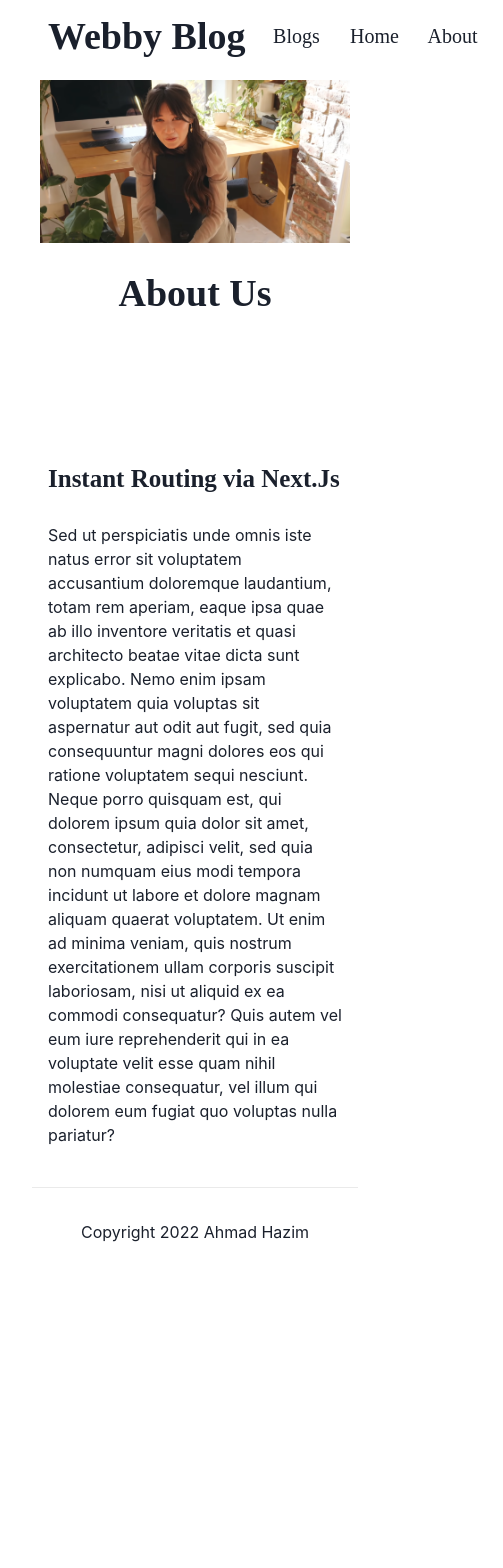
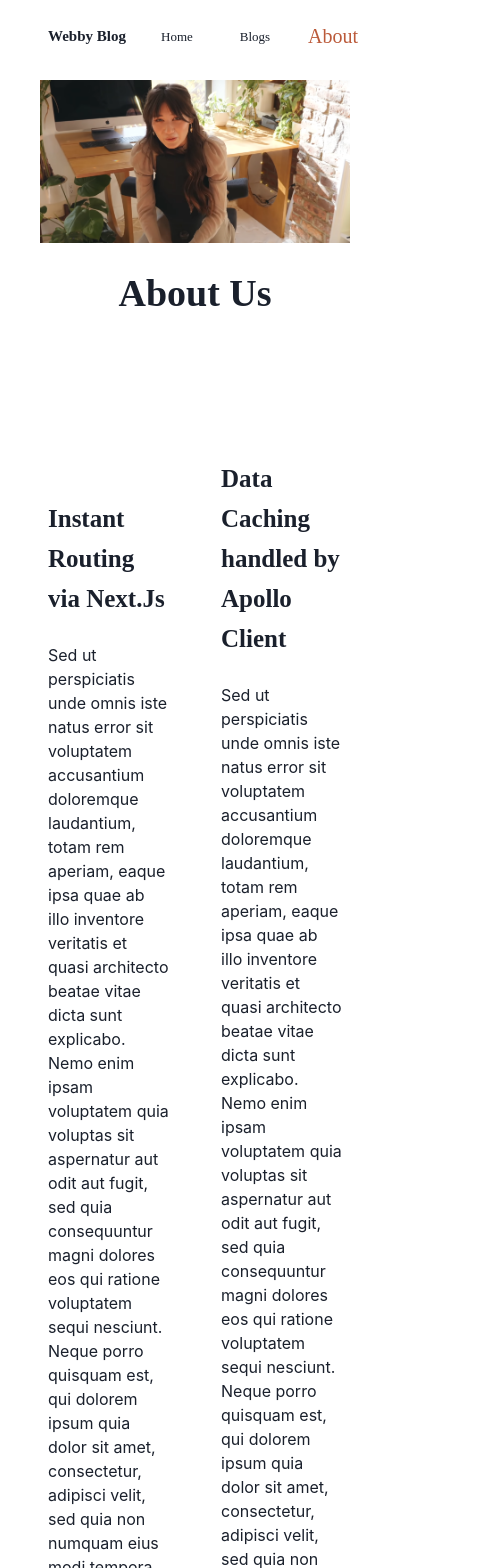
Before and after one commit to TheBlankness/webbyblog, a Next.js app: page /about in a window 390 px wide. Shown: the top 1568 px of the page, 503 px wide, since content can reach past the window. Before the commit the page ends 1276 px from the top, so only its background shows below. Built offline with nearby package versions, Linux system fonts and the light colour scheme.

Commit message:
added nav active, add missing footer

```diff
--- a/Components/Header.js
+++ b/Components/Header.js
@@ -5,32 +5,55 @@ import { useRouter } from "next/router";
 import { Box, Flex, Spacer, Text } from "@chakra-ui/react";
 
 function Header() {
-    const router = useRouter();
+  const router = useRouter();
+  const blogslug = router.asPath;
   return (
     <Flex p={"4"} minWidth="max-content" alignItems="center" gap="2">
-      <Box className={styles.blogdiv} as="button"  onClick={() => {
+      <Box
+        className={styles.blogdiv}
+        as="button"
+        onClick={() => {
           router.push(`/`);
-        }}>
-        <Text className={styles.title}>Webby Blog</Text>
+        }}
+      >
+        <Text className={styles.headerTitle}>Webby Blog</Text>
       </Box>
 
       <Spacer />
 
-      <Box className={styles.blogdiv}  w="70px" as="button" onClick={() => {
-          router.push(`/blogs`);
-        }} >
-        <Text className={styles.subtitle}>Blogs</Text>
+      <Box
+        className={styles.blogdiv}
+        w="70px"
+        as="button"
+        onClick={() => {
+          router.push(`/`);
+        }}
+      >
+        <Text className={blogslug == "/" ? styles.subtitleActive : styles.subtitle}>
+          Home
+        </Text>
       </Box>
 
-      <Box className={styles.blogdiv}  w="70px" as="button" onClick={() => {
-          router.push(`/`);
-        }}>
-        <Text className={styles.subtitle}>Home</Text>
+      <Box
+        className={styles.blogdiv}
+        w="70px"
+        as="button"
+        onClick={() => {
+          router.push(`/blogs`);
+        }}
+      >
+        <Text className={blogslug == "/blogs" ? styles.subtitleActive : styles.subtitle}>Blogs</Text>
       </Box>
-      <Box className={styles.blogdiv}  w="70px" as="button" onClick={() => {
+
+      <Box
+        className={styles.blogdiv}
+        w="70px"
+        as="button"
+        onClick={() => {
           router.push(`/about`);
-        }}>
-        <Text className={styles.subtitle}>About</Text>
+        }}
+      >
+        <Text className={blogslug == "/about" ? styles.subtitleActive : styles.subtitle}>About</Text>
       </Box>
     </Flex>
   );
--- a/pages/about.js
+++ b/pages/about.js
@@ -58,9 +58,10 @@ export default function Home({ blogs }) {
         </Box>
       )}
 
-      <Container mt={"130px"}>
+<Center mt={"130px"}>
+<Container mr='10px'>
         <Text mb={6} className={styles.title2}>
-          Instant Routing via Next.Js
+        Instant Routing via Next.Js
         </Text>
 
         <Text>
@@ -79,6 +80,28 @@ export default function Home({ blogs }) {
           qui dolorem eum fugiat quo voluptas nulla pariatur?
         </Text>
       </Container>
+      <Container ml='10px'>
+        <Text mb={6} className={styles.title2}>
+          Data Caching handled by Apollo Client
+        </Text>
+
+        <Text>
+          Sed ut perspiciatis unde omnis iste natus error sit voluptatem
+          accusantium doloremque laudantium, totam rem aperiam, eaque ipsa quae
+          ab illo inventore veritatis et quasi architecto beatae vitae dicta
+          sunt explicabo. Nemo enim ipsam voluptatem quia voluptas sit
+          aspernatur aut odit aut fugit, sed quia consequuntur magni dolores eos
+          qui ratione voluptatem sequi nesciunt. Neque porro quisquam est, qui
+          dolorem ipsum quia dolor sit amet, consectetur, adipisci velit, sed
+          quia non numquam eius modi tempora incidunt ut labore et dolore magnam
+          aliquam quaerat voluptatem. Ut enim ad minima veniam, quis nostrum
+          exercitationem ullam corporis suscipit laboriosam, nisi ut aliquid ex
+          ea commodi consequatur? Quis autem vel eum iure reprehenderit qui in
+          ea voluptate velit esse quam nihil molestiae consequatur, vel illum
+          qui dolorem eum fugiat quo voluptas nulla pariatur?
+        </Text>
+      </Container>
+  </Center>
 
       <footer className={styles.footer}>Copyright 2022 Ahmad Hazim</footer>
     </div>
--- a/styles/Home.module.css
+++ b/styles/Home.module.css
@@ -37,6 +37,14 @@
   line-height: 40px;
 }
 
+.headerTitle {
+  font-family: "Playfair Display SC";
+  font-style: normal;
+  font-weight: 700;
+  font-size: 38px;
+  line-height: 40px;
+}
+
 .title2 {
   font-family: "Playfair Display SC";
   font-style: bold;
@@ -51,6 +59,24 @@
   font-weight: 400;
   font-size: 20px;
   line-height: 27px;
+}
+
+.subtitleActive{
+  font-family: "Playfair Display SC";
+  font-style: normal;
+  font-weight: 400;
+  font-size: 20px;
+  line-height: 27px;
+  color: #bb5a3a;
+}
+
+@media (max-width: 700px) {
+  .subtitle {
+    font-size: 13px;
+  }
+  .headerTitle{
+    font-size: 15px;
+  }
 }
 
 .blogTitle {
@@ -143,3 +169,15 @@
     flex-direction: column;
   }
 }
+
+.spinnerdiv {
+  width: '1200px';
+  height: '680px';
+}
+
+@media (max-width: 1000px) {
+  .spinnerdiv {
+    width: '600px';
+    height: '100%';
+  }
+}
```
Also changed, not shown: pages/blogs.js (+4 -3 lines), pages/blogs/[blogslug].js (+10 -0 lines), pages/index.js (+24 -2 lines), styles/Blog.module.css (+10 -0 lines).
